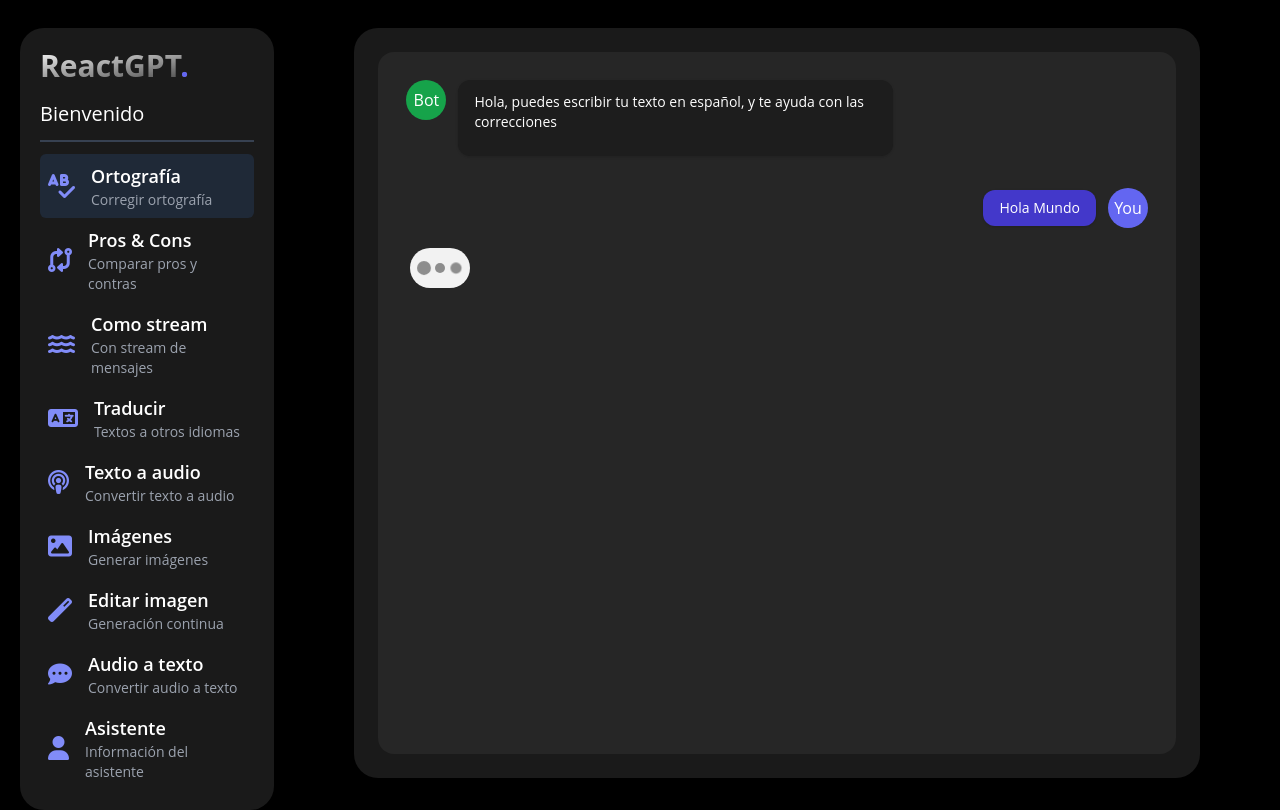
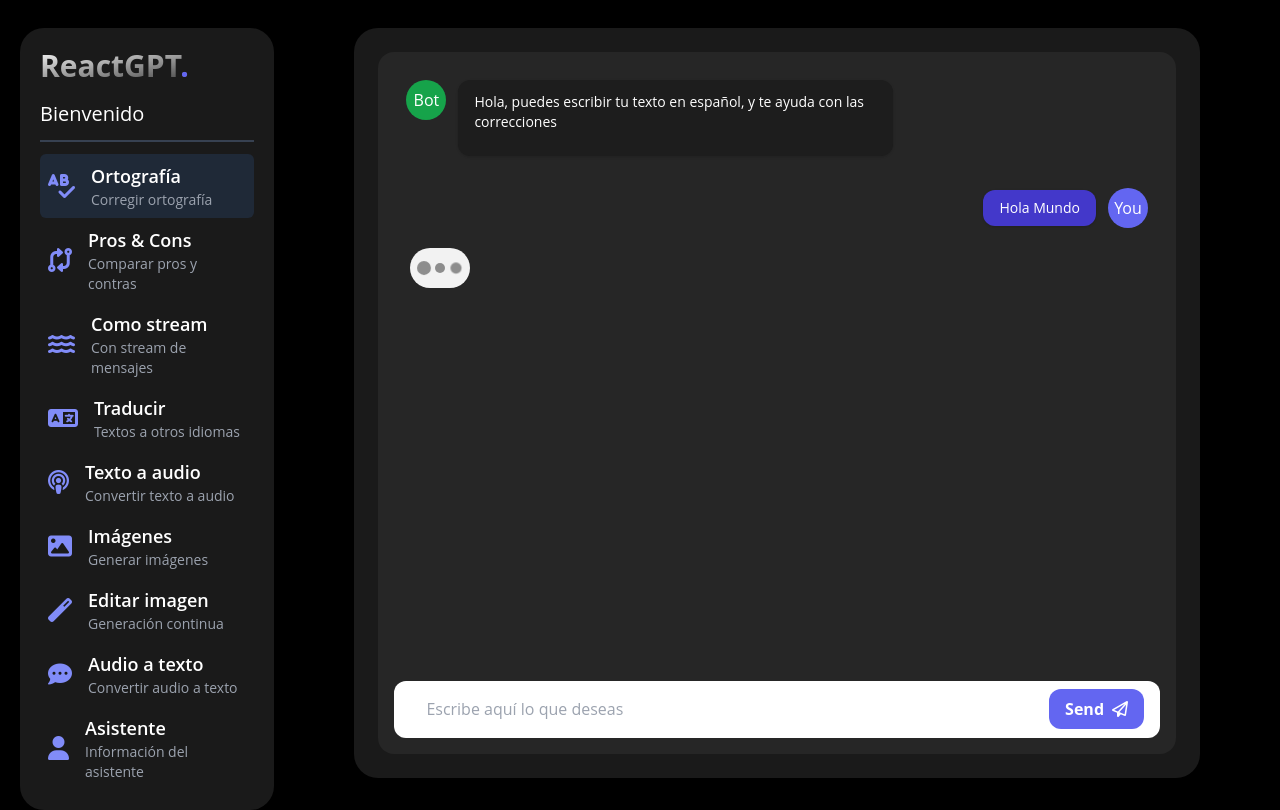
Before and after one commit to kkevin7/react-gpt, a React (Vite) app: page /orthography in a window 1280 px wide. Built offline with nearby package versions, Linux system fonts and the light colour scheme; the HTML template or start-up script is replaced by a standard one.

Commit message:
send messages

```diff
--- /dev/null
+++ b/src/presentation/components/chat-input-boxes/TextMessageBox.tsx
@@ -0,0 +1,56 @@
+import React, { FormEvent, useState } from 'react'
+
+interface Props {
+    onSendMessage: (message: string) => void;
+    placeholder?: string;
+    disableCorrections?: boolean;
+}
+
+export const TextMessageBox = ({ onSendMessage, placeholder, disableCorrections = false }: Props) => {
+
+    const [message, setMessage] = useState('')
+
+    const handleSendMessage = (event: FormEvent<HTMLFormElement>) => {
+        event.preventDefault();
+
+        if(message.trim().length ===0) return;
+
+        onSendMessage(message)
+        setMessage('')
+    }
+
+  return (
+    <form
+        onSubmit={handleSendMessage}
+        className='flex flex-row items-center h-16 rounded-xl bg-white w-full px-4'
+    >
+        <div className='flex-grow'>
+            <div className='relative w-full'>
+
+                <input type="text"
+                    autoFocus
+                    name='message'
+                    className='flex w-full borer rounded-xl text-gray-800 focus:outline-none focus:border-indigo-300 pl-4 h-10'
+                    placeholder={placeholder}
+                    autoComplete={disableCorrections ? 'on': 'off'}
+                    autoCorrect={disableCorrections ? 'on': 'off'}
+                    spellCheck={disableCorrections ? 'true' : 'false'}
+                    value={message}
+                    onChange={(e) => setMessage(e.target.value)}
+                />
+
+            </div>
+        </div>
+
+        <div className='ml-4'>
+            <button className='btn-primary'>
+                <span className='mr-2'>Send</span>
+                <i className='fa-regular fa-paper-plane'></i>
+            </button>
+        </div>
+
+    </form>
+  )
+}
+
+export default TextMessageBox
--- a/src/presentation/components/index.ts
+++ b/src/presentation/components/index.ts
@@ -2,3 +2,4 @@
 export * from "./chat-bubbles/GptMessage";
 export * from "./chat-bubbles/MyMessage";
 export * from "./loaders/TypingLoader";
+export * from "./chat-input-boxes/TextMessageBox"
--- a/src/presentation/pages/orthography/OrthographyPage.tsx
+++ b/src/presentation/pages/orthography/OrthographyPage.tsx
@@ -1,5 +1,5 @@
 import React from 'react'
-import { MyMessage, GptMessage, TypingLoader } from '../../components';
+import { MyMessage, GptMessage, TypingLoader, TextMessageBox } from '../../components';
 
 const OrthographyPage = () => {
   return (
@@ -14,6 +14,12 @@
 
         </div>
       </div>
+
+      <TextMessageBox
+        onSendMessage={message => console.log(message)}
+        placeholder='Escribe aquí lo que deseas'
+        disableCorrections
+      />
     </div>
   )
 }
```
